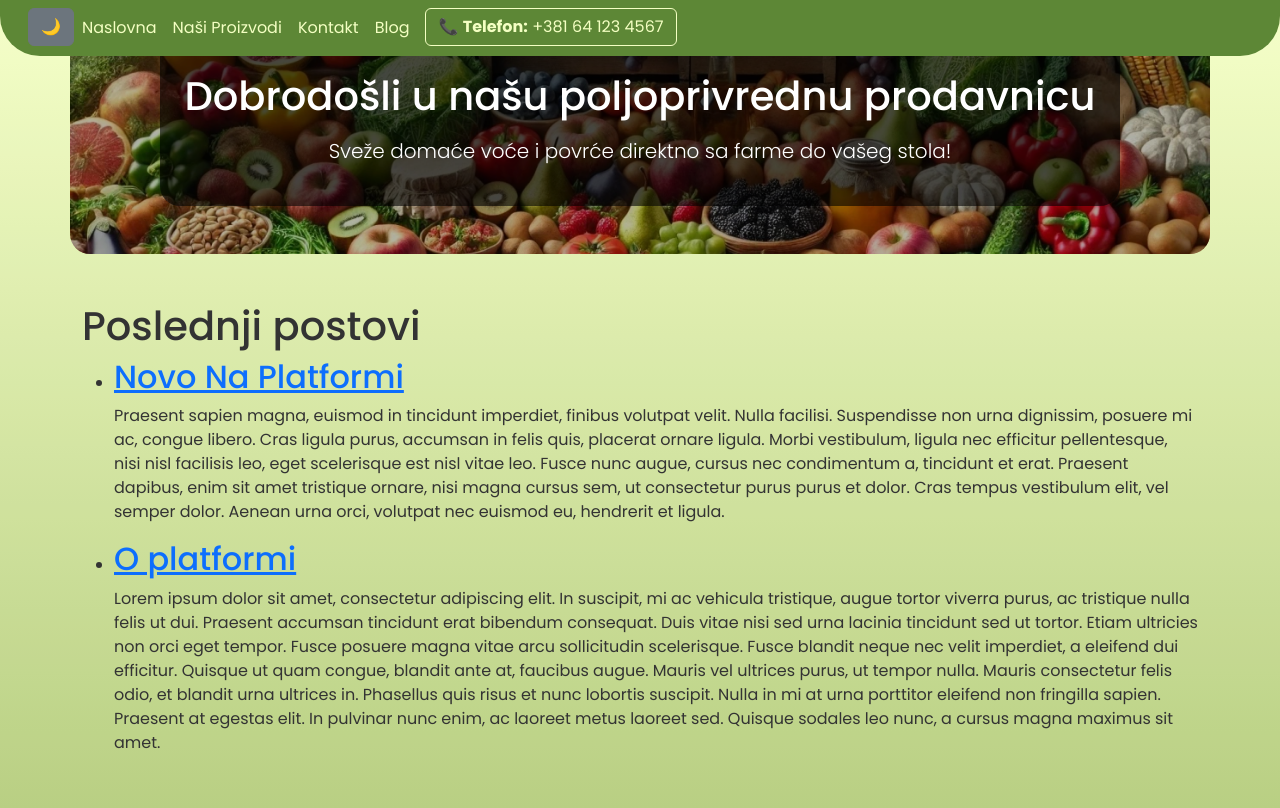
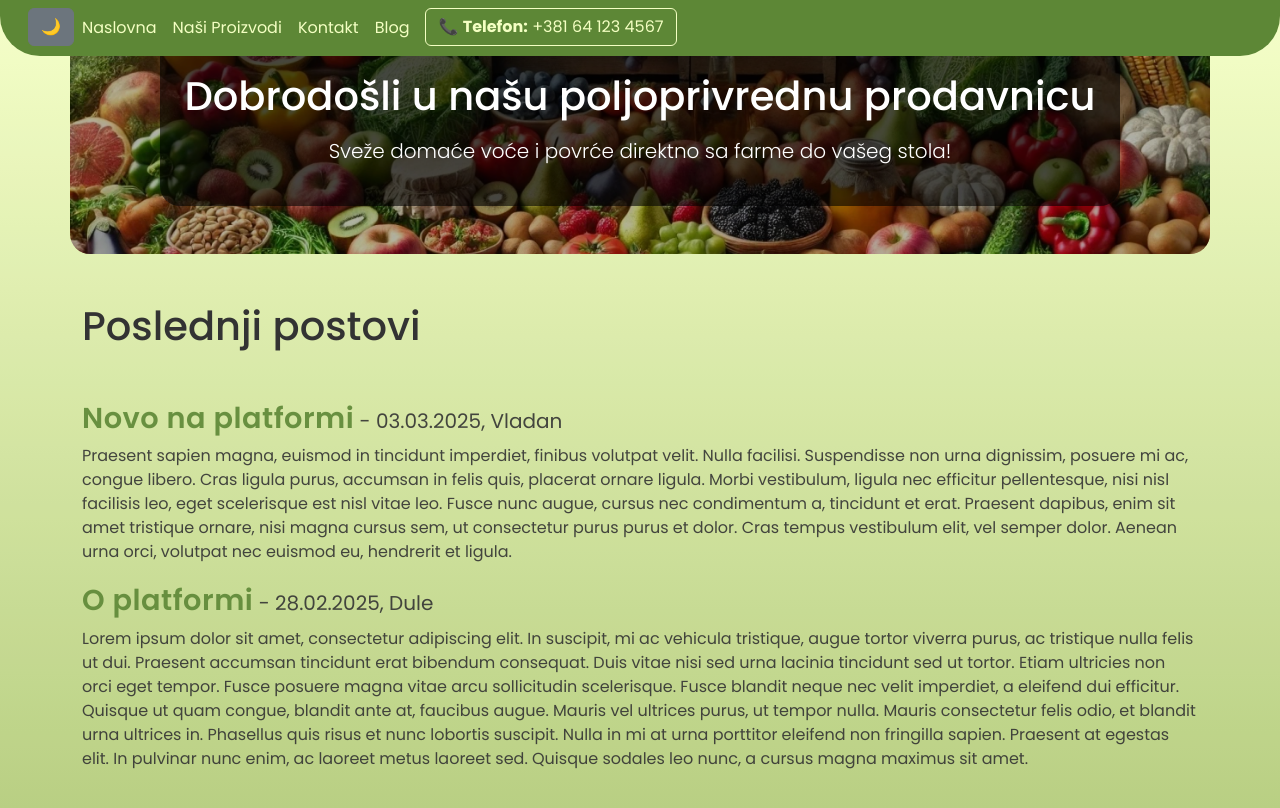
Before and after one commit to vladan-d-masic/lite-page-green-template, a Jekyll site: the page built from blog.html, in a window 1280 px wide. Shown: the top 808 px of the page. Built offline with Jekyll 4.4.1, drawn with Linux system fonts in a browser that asks for light colours.

Commit message:
Enhance list page #17

```diff
--- a/_posts/2025-02-28-o-platformi.md
+++ b/_posts/2025-02-28-o-platformi.md
@@ -1,6 +1,6 @@
 ---
 layout: post
-author: vladan
+author: Dule
 title: "O platformi"
 ---
 
--- a/assets/css/styles.css
+++ b/assets/css/styles.css
@@ -349,4 +349,18 @@ body::before {
   border-color: #f4ffc3;
 }
 
+.post-title {
+  color: #5d8736;
+  text-decoration: none;
+  font-size: 1.8rem;
+  font-weight: 600;
+  letter-spacing: 0.5px;
+  transition: color 0.3s ease, transform 0.3s ease;
+  display: inline-block;
+}
+
+.post-title:hover {
+  text-decoration: underline;
+}
+
 /* https://colorhunt.co/palette/5d8736809d3ca9c46cf4ffc3 */
--- a/blog.html
+++ b/blog.html
@@ -3,15 +3,48 @@ layout: default
 title: Blog
 ---
 
+<style>
+  .hidden-section {
+    opacity: 0;
+    transform: translateX(-100%);
+    transition: opacity 1s ease-out, transform 1s ease-out;
+  }
+
+  .show-section {
+    opacity: 0.9;
+    transform: translateX(0);
+  }
+</style>
 <section class="container my-5">
-  <h1>Poslednji postovi</h1>
+  <h1 class="my-5">Poslednji postovi</h1>
 
-  <ul>
+  <ul class="list-unstyled">
     {% for post in site.posts %}
-    <li>
-      <h2><a href="{{ post.url }}">{{ post.title }}</a></h2>
+    <li class="hidden-section">
+      <h2>
+        <a href="{{ post.url }}" class="post-title">{{ post.title }}</a
+        ><span class="fs-5 fw-normal">
+          - {{ post.date | date: "%d.%m.%Y" }}, {{ post.author }}</span
+        >
+      </h2>
       {{ post.excerpt }}
     </li>
     {% endfor %}
   </ul>
 </section>
+<script>
+  document.addEventListener("DOMContentLoaded", function () {
+    const sections = document.querySelectorAll(".hidden-section");
+    function handleScroll() {
+      sections.forEach((section) => {
+        const sectionPosition = section.getBoundingClientRect().top;
+        const screenHeight = window.innerHeight;
+        if (sectionPosition < screenHeight * 0.75) {
+          section.classList.add("show-section");
+        }
+      });
+    }
+    window.addEventListener("scroll", handleScroll);
+    handleScroll();
+  });
+</script>
```
Also changed, not shown: _posts/2025-03-03-novo-na-platformi.md (+2 -1 lines).
